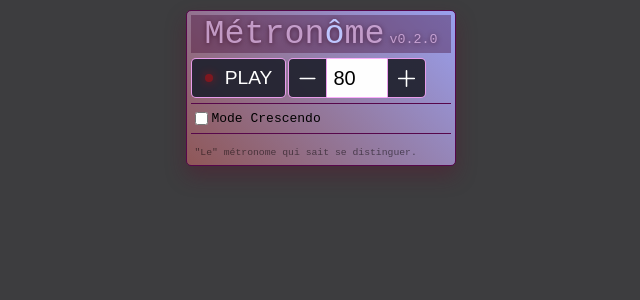
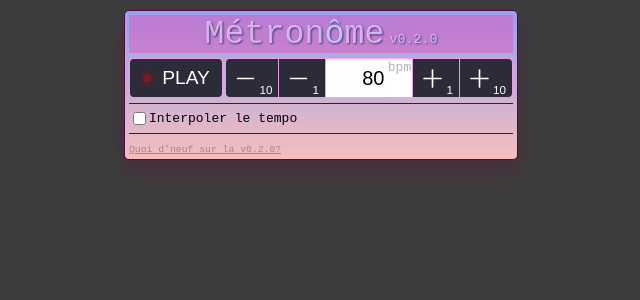
Before and after one commit to berdal84/metrobeat, a React (Vite) app: page / in a window 1280 px wide. Shown: the top 300 px of the page, without its empty margins (319-959 px from the left). Built offline with nearby package versions, Linux system fonts and the light colour scheme; no server answers.

Commit message:
improve style, fix accelerando, limit value range

```diff
--- a/src/App.tsx
+++ b/src/App.tsx
@@ -1,16 +1,14 @@
 import { useMetronome } from "./Metronome/useMetronome"
 import packageJson from "../package.json"
 import { useCallback, useEffect, type MouseEventHandler } from "react"
-import { TempoInput } from "./Metronome/TempoInput"
+import { ValueInputField } from "./ValueInputField"
 
 // TODO LIST
 //
 // ## Corriger bugs:
 //
 // ## Fonctionnalités:
-// - [ ] limiter BPM entre 10 et 300 sur l'interface graphique.
 // - [ ] modes: utiliser les mots "régulier", "accererando", "zigzag" (en groupe de boutons toggle)
-// - [ ] tempo: deux boutons (+/-1, +/- 10)
 // - [ ] volume: slider horizontal
 //
 // ## Secondaire:
@@ -24,12 +22,10 @@ import { TempoInput } from "./Metronome/TempoInput"
 
 const news = `
     Quoi de neuf?
+    - tempo: deux boutons (+/-1, +/- 10)
+    - limiter BPM entre 10 et 300 sur l'interface graphique.
     - accelerando: ne pas faire stop en fin, rester au tempo de fin à l'infini.
     - accererando/yoyo: contraindre le BPM entre [BPM début, BPM fin] à tout instant.
-    - ajout du mode yoyo.
-    - correction de bugs mode variation: play échoue 1ere fois, perte de valeur de tempo.
-    - debut de la fonctionnalite de variation (sur une minute pour l'instant)
-    - correction de pb de son lors de perte de la recuperation du focus de la fenetre.
   `
 
 function App() {
@@ -64,7 +60,7 @@ function App() {
 
       <header>
         Métron<span style={{ color: "#bec6ffff" }}>ô</span>me
-        <span onClick={handleVersionClick} className="version">v{packageJson.version}</span>
+        <span className="version">v{packageJson.version}</span>
       </header>
 
       <main>
@@ -76,8 +72,8 @@ function App() {
             {viewState.isPlaying ? 'STOP' : 'PLAY'}
             <div style={{ opacity: viewState.diodeOn ? 1 : 0.4 }} className='diode'/>
           </button>
-            { viewState.variationOn && viewState.isPlaying && <label>Actuel: {viewState.tempo} bpm</label>}
-            { !viewState.variationOn && <TempoInput tempo={viewState.tempo} onTempoChange={setTempo}/>}
+            { viewState.variationOn && viewState.isPlaying && <p>Actuel: {viewState.tempo} bpm</p>}
+            { !viewState.variationOn && <ValueInputField tempo={viewState.tempo} onTempoChange={setTempo} unit="bpm"/>}
         </section>
 
         <section className="variation" inert={viewState.isPlaying}>
@@ -88,25 +84,40 @@ function App() {
                 checked={viewState.variationOn}
                 onChange={toggleVariation}
               />
-              Mode Crescendo
+              Interpoler le tempo
             </label>
             { viewState.variationOn && <label>
               <input type="checkbox" checked={viewState.yoyo} onChange={toggleYoyo}/>
-                Boucler (Yoyo)
+                Boucler à l'infini
             </label>}
           </div>
 
-          { viewState.variationOn && <div className="TempoInputRange">
-            <div><label>BPM de début:</label><TempoInput tempo={viewState.tempoBegin} onTempoChange={setTempoBegin}/></div>
-            <div><label>BPM de fin:</label><TempoInput  tempo={viewState.tempoEnd} onTempoChange={setTempoEnd}/></div>
-            <div><label>Durée en sec:</label><TempoInput  tempo={viewState.variationDuration} onTempoChange={setVariationDuration}/></div>
-          </div>}
+          <div className="TempoInputRange" hidden={!viewState.variationOn}>
+            <div className="ValueInputField-group">
+              <label className="ValueInputField-label">Tempo de départ</label>
+              <ValueInputField tempo={viewState.tempoBegin} onTempoChange={setTempoBegin} unit="bpm"/>
+            </div>
+            <div className="ValueInputField-group">
+              <label className="ValueInputField-label">Tempo de fin</label>
+              <ValueInputField  tempo={viewState.tempoEnd} onTempoChange={setTempoEnd} unit="bpm"/>
+            </div>
+          </div>
+
+          <div className="ValueInputField-group" hidden={!viewState.variationOn}>
+            <label className="ValueInputField-label">Durée d'interpolation</label>
+            <ValueInputField
+              tempo={viewState.variationDuration}
+              onTempoChange={setVariationDuration}
+              min={1} max={10*60} unit="sec"
+            />
+          </div>
         </section>
 
       </main>
 
-      <footer className="description">"Le" métronome qui sait se distinguer.</footer>
-
+      <footer>
+        <span onClick={handleVersionClick} className="what-s-new">Quoi d'neuf sur la v{packageJson.version}?</span>
+      </footer>
     </div>
   )
 }
--- a/src/Metronome/TempoInput.tsx
+++ /dev/null
@@ -1,67 +0,0 @@
-import { useCallback, type ChangeEventHandler, type HTMLAttributes, type MouseEventHandler } from "react";
-
-const PlusIcon = () => {
-  return(
-  <svg xmlns="http://www.w3.org/2000/svg" fill="none" viewBox="0 0 24 24" stroke-width="1.5" stroke="currentColor" className="size-6">
-    <path stroke-linecap="round" stroke-linejoin="round" d="M12 4.5v15m7.5-7.5h-15" />
-  </svg>
-  )
-}
-
-const MinusIcon = () => {
-  return(
-  <svg xmlns="http://www.w3.org/2000/svg" fill="none" viewBox="0 0 24 24" strokeWidth={1.5} stroke="currentColor" className="size-6">
-    <path strokeLinecap="round" strokeLinejoin="round" d="M5 12h14" />
-  </svg>
-  )
-}
-
-function constrainAbove1(tempo: number) {
-  return Math.max(1, tempo);
-}
-
-interface Props extends HTMLAttributes<HTMLDivElement> {
-  tempo: number;
-  onTempoChange: (tempo: number) => void;
-}
-
-export function TempoInput(props: Props )
-{
-  const {
-    tempo         = 60,
-    onTempoChange = (_: number) => {},
-    ...divProps
-  } = props;
-
-  const handleTempoInputChange: ChangeEventHandler<HTMLInputElement> = useCallback( (event) => {
-    onTempoChange( constrainAbove1(event.currentTarget.valueAsNumber) )
-  }, [tempo])
-
-  const handleIncreaseTempo: MouseEventHandler<HTMLButtonElement> = useCallback( (_) => {
-    onTempoChange( constrainAbove1(tempo + 10) )
-  }, [tempo])
-
-  const handleDecreaseTempo: MouseEventHandler<HTMLButtonElement> = useCallback( (_) => {
-    onTempoChange( constrainAbove1(tempo - 10) )
-  }, [tempo])
-
-  return (
-    <div className="TempoInput" {...divProps}>
-
-        <button onClick={handleDecreaseTempo}>
-          <MinusIcon/>
-        </button>
-
-        <input
-          onChange={handleTempoInputChange}
-          type="number" step={1} min={60} max={300}
-          value={Math.round(tempo)}
-        />
-
-        <button onClick={handleIncreaseTempo}>
-          <PlusIcon/>
-        </button>
-
-    </div>
-  )
-}
--- a/src/Metronome/useMetronome.tsx
+++ b/src/Metronome/useMetronome.tsx
@@ -1,5 +1,6 @@
 import { useEffect, useCallback, useState, useMemo } from "react";
 import { metro_create, metro_play, metro_stop, metro_set_tempo, type MetroState, type MetroEventChange, metro_toggle_variation, type MetroInitialState, metro_set_variation_duration, metro_toggle_yoyo } from "./Metronome";
+import { clamp } from "../tools";
 
 // State with the field we might want to display
 type MetroViewState = Pick<
--- /dev/null
+++ b/src/ValueInputField.tsx
@@ -0,0 +1,83 @@
+import { useCallback, type ChangeEvent, type HTMLAttributes } from "react";
+import { clamp } from "./tools";
+
+const PlusIcon = () => {
+  return(
+  <svg xmlns="http://www.w3.org/2000/svg" fill="none" viewBox="0 0 24 24" stroke-width="1.5" stroke="currentColor" className="size-6">
+    <path stroke-linecap="round" stroke-linejoin="round" d="M12 4.5v15m7.5-7.5h-15" />
+  </svg>
+  )
+}
+
+const MinusIcon = () => {
+  return(
+  <svg xmlns="http://www.w3.org/2000/svg" fill="none" viewBox="0 0 24 24" strokeWidth={1.5} stroke="currentColor" className="size-6">
+    <path strokeLinecap="round" strokeLinejoin="round" d="M5 12h14" />
+  </svg>
+  )
+}
+
+interface Props extends HTMLAttributes<HTMLDivElement> {
+  min: number,
+  max: number,
+  tempo: number;
+  unit: string;
+  onTempoChange: (tempo: number) => void;
+}
+
+export function ValueInputField(props: Partial<Props> )
+{
+  const {
+    min = 10,
+    max = 300,
+    tempo: value = 60,
+    unit = "",
+    onTempoChange = (_: number) => {},
+    ...divProps
+  } = props;
+
+  const setValue = useCallback((unboundedValue: number) => {
+    const value = clamp(unboundedValue, min, max);
+    onTempoChange(value)
+  }, [])
+
+  const handleInput = useCallback( (event: ChangeEvent<HTMLInputElement>) => {
+    setValue( event.currentTarget.valueAsNumber )
+  }, [])
+
+  const handleMinusTen = useCallback( () => setValue( value - 10 ), [value])
+  const handleMinusOne = useCallback( () => setValue( value - 1 ), [value])
+  const handlePlusOne  = useCallback( () => setValue( value + 1 ), [value])
+  const handlePlusTen  = useCallback( () => setValue( value + 10 ), [value])
+
+  return (
+    <div className="ValueInputField" {...divProps}>
+
+        <button onClick={handleMinusTen} inert={value <= min}>
+          <MinusIcon/><span>10</span>
+        </button>
+
+        <button onClick={handleMinusOne} inert={value <= min}>
+          <MinusIcon/><span>1</span>
+        </button>
+
+        <div className="ValueInputField-div">
+          <input className="ValueInputField-input"
+            onChange={handleInput}
+            type="number" min={min} max={max}
+            value={Math.round(value)}
+          />
+          <span className="ValueInputField-unit">{unit}</span>
+        </div>
+
+        <button onClick={handlePlusOne} inert={value >= max}>
+          <PlusIcon/><span>1</span>
+        </button>
+
+        <button onClick={handlePlusTen} inert={value >= max}>
+          <PlusIcon/><span>10</span>
+        </button>
+
+    </div>
+  )
+}
--- a/src/index.css
+++ b/src/index.css
@@ -6,6 +6,8 @@ html, body {
   background-color: #3d3d3f;
   --bg-color-primary: rgba(34, 35, 47, 0.939);
   --bg-color-secondary: rgba(34, 35, 47, 0.939);
+  --btn-color: rgba(34, 35, 47, 0.939);
+  --btn-color-hover: rgba(62, 64, 86, 0.939);
   --border-radius: 5px;
   --border-color-primary: rgb(87, 7, 75);
   --border-color-secondary: rgba(251, 167, 252, 0.91);
@@ -14,6 +16,14 @@ html, body {
   --gap-1: 2px;
   --gap-2: 4px;
   --gap-3: 16px;
+}
+
+.mt-3 {
+  margin-top: 8px;
+}
+
+.mt-5 {
+  margin-top: 16px;
 }
 
 body {
@@ -28,8 +38,19 @@ p, h1, h2, h3, h4, h5, h6 {
   margin: unset;
 }
 
+input::-webkit-outer-spin-button,
+input::-webkit-inner-spin-button {
+    /* display: none; <- Crashes Chrome on hover */
+    -webkit-appearance: none;
+    margin: 0; /* <-- Apparently some margin are still there even though it's hidden */
+}
+
+input[type=number] {
+    -moz-appearance:textfield; /* Firefox */
+}
+
 .App {
-  background: linear-gradient(45deg, #8f5757, #99a0ef);
+  background: linear-gradient(0deg, #f4bebe, #99a0ef);
   max-width: 90vw;
   min-width: 200px;
   border-radius: var(--border-radius);
@@ -44,10 +65,10 @@ p, h1, h2, h3, h4, h5, h6 {
 }
 
 header {
-  background-color: #41072e61;
+  background-color: #e740af61;
   font-size: 25pt;
-  text-shadow: 0px 1px 5px rgba(51, 4, 22, 0.619);
-  color: #e5beeebc;
+  text-shadow: 1px 1px 2px rgba(27, 23, 95, 0.711);
+  color: #f7d6ffbc;
   margin: unset;
   padding-left: 1rem;
   padding-right: 1rem;
@@ -76,13 +97,13 @@ section.variation {
   grid-template-columns: 1fr ;
 }
 
-.TempoInputRange {
+.ValueInputFieldRange {
 
   display: flex;
   flex-direction: column;
   gap: var(--gap-3);
 
-  .TempoInput {
+  .ValueInputField {
     margin-top: var(--gap-2);
   }
 }
@@ -91,11 +112,16 @@ button {
   height: 40px;
   display: flex;
   align-items: center;
-  background-color: var(--bg-color-secondary);
+  background-color: var(--btn-color);
   color: var(--text-seconday);
   border-radius: var(--border-radius);
   font-size: larger;
   border: 1px solid var(--border-color-secondary);
+}
+
+button:hover {
+  background-color: var(--btn-color-hover);
+  cursor: pointer;
 }
 
 input {
@@ -104,7 +130,7 @@ input {
   font-size: 15pt;
   max-width: 4rem;
   padding-left: 0.5rem;
-  border: 1px solid rgba(251, 167, 252, 0.91);
+  border: unset;
 }
 
 label {
@@ -134,14 +160,6 @@ label {
   align-self: center;
 }
 
-.description {
-  margin: unset;
-  padding: 3px;
-  width: 100%;
-  text-align: left;
-  font-size: 0.75rem;
-  opacity: 50%;
-}
 
 .version {
   font-size: 0.4em;
@@ -154,31 +172,103 @@ label {
   border-top: 1px solid rgba(0, 0, 0, 0.286);
 }
 
-.TempoInput {
+.ValueInputField-group {
+  filter: drop-shadow(-1px 2px 2px rgba(1, 151, 185, 0.575))
+}
+
+.ValueInputField-label {
+  background-color: rgb(251, 190, 255);
+  margin-top: 5px;
+  margin-bottom: -5px;
+  padding: 0.2rem;
+  padding-bottom: calc(0.2rem + 5px);
+  justify-self: left;
+  min-width: 50%;
+  border-radius: var(--border-radius) var(--border-radius) 0 0;
+  font-size: 0.8rem;
+}
+
+.ValueInputField {
   display: flex;
 
   button {
-    min-width: 3rem;
+    display: flex;
+
+    &::after {
+      height: 5%;
+      font-size: 0.8rem;
+    }
   }
 
-  :first-child {
+  button {
+    :first-child {
+      height: 75%;
+    }
+  }
+  button:first-child, button:last-child {
+    &::after {
+      height: 5%;
+      font-size: 0.8rem;
+    }
+  }
+
+  button:nth-child(2), button:nth-last-child(2)  {
+    &::after {
+      height: 5%;
+      font-size: 1rem;
+    }
+    border-radius: unset
+  }
+
+  button:first-child  {
     border-top-right-radius: 0;
     border-bottom-right-radius: 0;
+    border-right-width: 0;
   }
 
-  input {
+  button span {
+    font-size: 0.9rem;
+    margin-top: auto;
+  }
+
+  .ValueInputField-div {
+    display: flex;
+    border: 1px solid rgba(251, 167, 252, 0.91);
+    border-left: 0;
+    border-right: 0;
+  }
+
+  .ValueInputField-input {
     border-radius: unset;
     border-left: unset;
     border-right: unset;
+    text-align: right;
   }
 
-  .unit {
-    padding: 2px;
+  .ValueInputField-unit {
     background-color: white;
+    color: #b0b0b0;
+    padding: 0.1rem;
   }
 
-  :last-child {
+  button:last-child {
     border-top-left-radius: 0;
     border-bottom-left-radius: 0;
+    border-left-width: 0;
   }
 }
+
+
+footer {
+  display: flex;
+  justify-content: space-between;
+  margin: unset;
+  text-align: center;
+  font-size: 0.75rem;
+  opacity: 30%;
+}
+
+.what-s-new {
+  text-decoration: underline;
+  cursor: pointer;
+}
--- /dev/null
+++ b/src/tools.ts
@@ -0,0 +1,7 @@
+export function clamp(value: number, min: number, max: number): number
+{
+    console.assert( min < max, "min should be strictly lower than max", min, max)
+    if (value < min) return min;
+    if (value > max) return max;
+    return value;
+}
```
Also changed, not shown: src/Metronome/Metronome.ts (+3 -8 lines).
